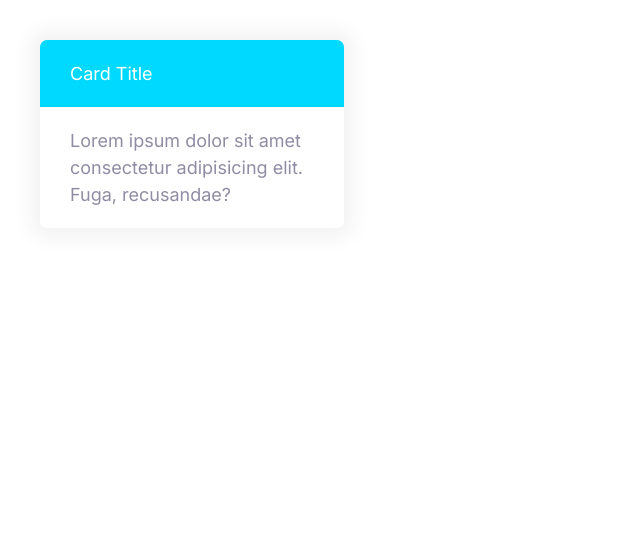
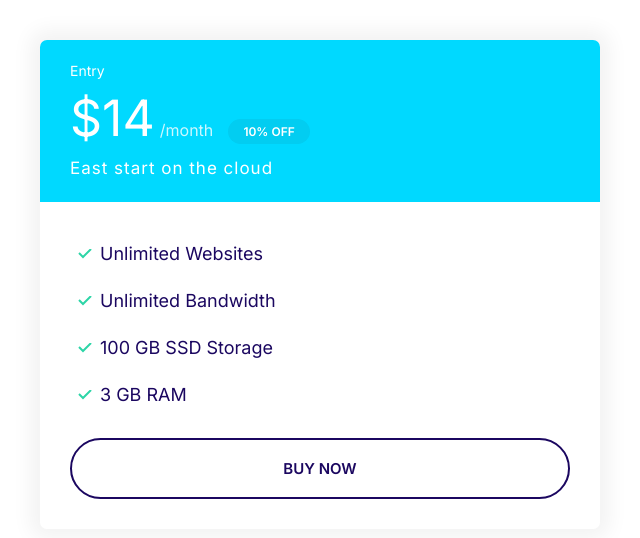
Before and after one commit to Toml76/tmosh3, a plain HTML site: page index.html in a window 1280 px wide. Shown: the whole page, without its empty margins (0-640 px from the left). Drawn offline with Linux system fonts and the light colour scheme.

Commit message:
plans added

```diff
--- a/css/styles.css
+++ b/css/styles.css
@@ -120,6 +120,7 @@ a {
 
 .badge--small {
   font-size: 1.6rem;
+  padding: 0.5rem 1.5rem;
 }
 
 @media screen and (min-width: 1024px) {
@@ -304,3 +305,54 @@ a {
   background: var(--color-secondary);
   color: #fff;
 }
+
+.card--secondary .badge--secondary {
+  background: #02cdf1;
+}
+
+/* Plans */
+
+.plan__name {
+  color: #fff;
+  margin: 0;
+  font-weight: 500;
+  font-size: 2.4rem;
+}
+
+.plan__price {
+  font-size: 6rem;
+}
+
+.plan__billing-cycle {
+  font-size: 2.4rem;
+  font-weight: 300;
+  opacity: 0.8;
+  margin-right: 1rem;
+}
+
+.plan__description {
+  font-size: 2rem;
+  font-weight: 300;
+  letter-spacing: 1px;
+  display: block;
+}
+
+.plan .list__item {
+  margin-bottom: 2rem;
+}
+
+@media screen and (min-width: 1024px) {
+  .plan__name {
+    font-size: 1.4rem;
+  }
+
+  .plan__price {
+    font-size: 5rem;
+  }
+  .plan__billing-cycle {
+    font-size: 1.6rem;
+  }
+  .plan__description {
+    font-size: 1.7rem;
+  }
+}
--- a/index.html
+++ b/index.html
@@ -14,12 +14,25 @@
     <link rel="stylesheet" href="css/styles.css" />
   </head>
   <body>
-    <div style="width: 30%; padding: 4rem">
-      <div class="card card--secondary">
-        <header class="card__header">Card Title</header>
-        <div class="card__body">
-          Lorem ipsum dolor sit amet consectetur adipisicing elit. Fuga,
-          recusandae?
+    <div style="width: 50%; padding: 4rem">
+      <div class="plan">
+        <div class="card card--secondary">
+          <header class="card__header">
+            <h3 class="plan__name">Entry</h3>
+            <span class="plan__price">$14</span>
+            <span class="plan__billing-cycle">/month</span>
+            <span class="badge badge--secondary badge--small">10% OFF</span>
+            <span class="plan__description">East start on the cloud</span>
+          </header>
+          <div class="card__body">
+            <ul class="list list--tick">
+              <li class="list__item">Unlimited Websites</li>
+              <li class="list__item">Unlimited Bandwidth</li>
+              <li class="list__item">100 GB SSD Storage</li>
+              <li class="list__item">3 GB RAM</li>
+            </ul>
+            <button class="btn btn--outline btn--block">Buy Now</button>
+          </div>
         </div>
       </div>
     </div>
```
Also changed, not shown: components/plans.html (added, +22 -0 lines).
